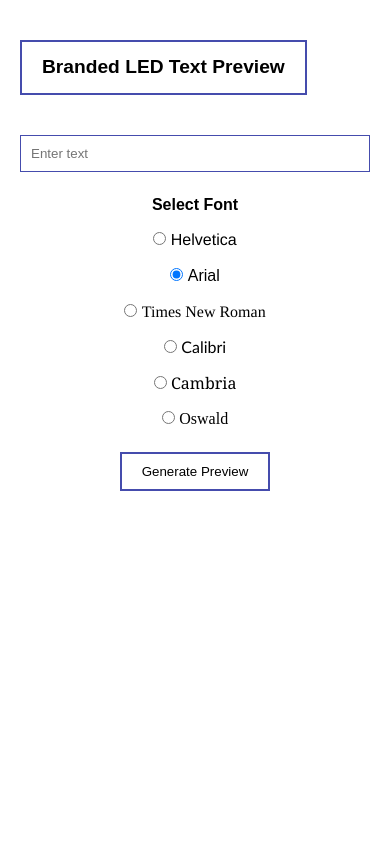
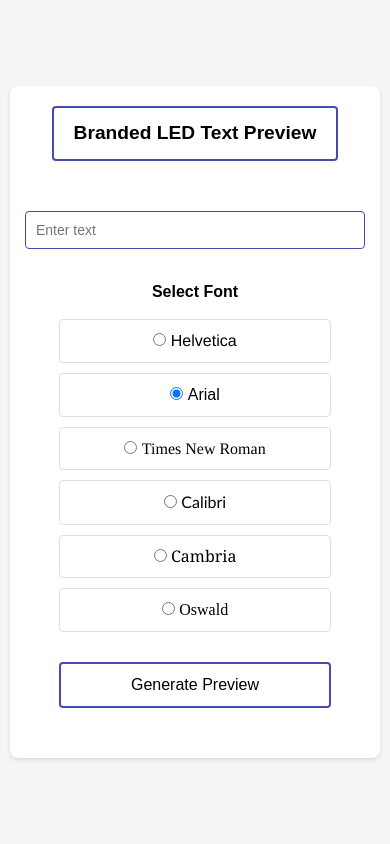
Before and after one commit to yosri5031/3d-crystal-preview, a Flask app: page /LED in a window 390 px wide. Run offline with Flask 2, Linux system fonts and the light colour scheme.

Commit message:
Update index1.html

```diff
--- a/templates/index1.html
+++ b/templates/index1.html
@@ -14,61 +14,80 @@
             font-family: Arial, sans-serif;
             line-height: 1.6;
             padding: 20px;
-        }
-
-        .navbar {
-            text-align: center;
-            margin-bottom: 30px;
-        }
-
-        .navbar-logo img {
-            max-width: 250px;
-            height: auto;
+            display: flex;
+            justify-content: center;
+            align-items: center;
+            min-height: 100vh;
+            background-color: #f5f5f5;
         }
 
         .container {
+            width: 100%;
             max-width: 800px;
             margin: 0 auto;
-            padding: 20px;
+            padding: 40px 20px;
+            background-color: white;
+            border-radius: 8px;
+            box-shadow: 0 2px 4px rgba(0, 0, 0, 0.1);
+            text-align: center;
         }
 
         .title {
             text-align: center;
             background-color: white;
             border: 2px solid #454cad;
-           margin: 20px auto;
-            padding: 10px 20px;
+            margin: 0 auto 30px;
+            padding: 15px 30px;
             display: inline-block;
-            margin-left: 15%;
+            border-radius: 4px;
+            font-size: 1.5em;
         }
 
         .text-input {
             width: 100%;
             max-width: 400px;
-            padding: 10px;
+            padding: 12px;
             margin: 20px auto;
             display: block;
             border: 1px solid #454cad;
+            border-radius: 4px;
+            font-size: 16px;
         }
 
         .fonts-section {
-            margin: 20px 0;
+            margin: 30px 0;
             text-align: center;
+        }
+
+        .fonts-section b {
+            display: block;
+            margin-bottom: 15px;
         }
 
         .fonts-section label {
             display: inline-block;
-            margin: 5px 10px;
+            margin: 8px 12px;
+            padding: 8px 12px;
+            border: 1px solid #e0e0e0;
+            border-radius: 4px;
+            cursor: pointer;
+            transition: all 0.2s ease;
+        }
+
+        .fonts-section label:hover {
+            background-color: #f0f0f0;
         }
 
         .submit-button {
             display: block;
-            margin: 20px auto;
-            padding: 10px 20px;
+            margin: 30px auto;
+            padding: 12px 30px;
             background-color: white;
             border: 2px solid #454cad;
+            border-radius: 4px;
             cursor: pointer;
             transition: all 0.3s ease;
+            font-size: 16px;
         }
 
         .submit-button:hover {
@@ -79,33 +98,37 @@
         @media only screen and (max-width: 600px) {
             body {
                 padding: 10px;
-                font-size: 16px;
             }
 
             .container {
-                padding: 10px;
+                padding: 20px 15px;
             }
 
             .title {
                 font-size: 1.2em;
-                margin: 20px auto;
-            padding: 10px 20px;
-            }
-
-            .navbar-logo img {
-                max-width: 200px;
+                padding: 10px 20px;
             }
 
             .fonts-section label {
                 display: block;
-                margin: 10px 0;
+                margin: 10px auto;
+                width: 80%;
+                max-width: 300px;
+            }
+
+            .text-input {
+                font-size: 14px;
+                padding: 10px;
+            }
+
+            .submit-button {
+                width: 80%;
+                max-width: 300px;
             }
         }
     </style>
 </head>
 <body>
-
-
     <div class="container">
         <h1 class="title">Branded LED Text Preview</h1>
 
@@ -119,7 +142,6 @@
 
             <div class="fonts-section">
                 <b>Select Font</b>
-                <br>
                 <label>
                     <input type="radio" name="fonts" value="Helvetica">
                     <span style="font-family: Helvetica;">Helvetica</span>
```
